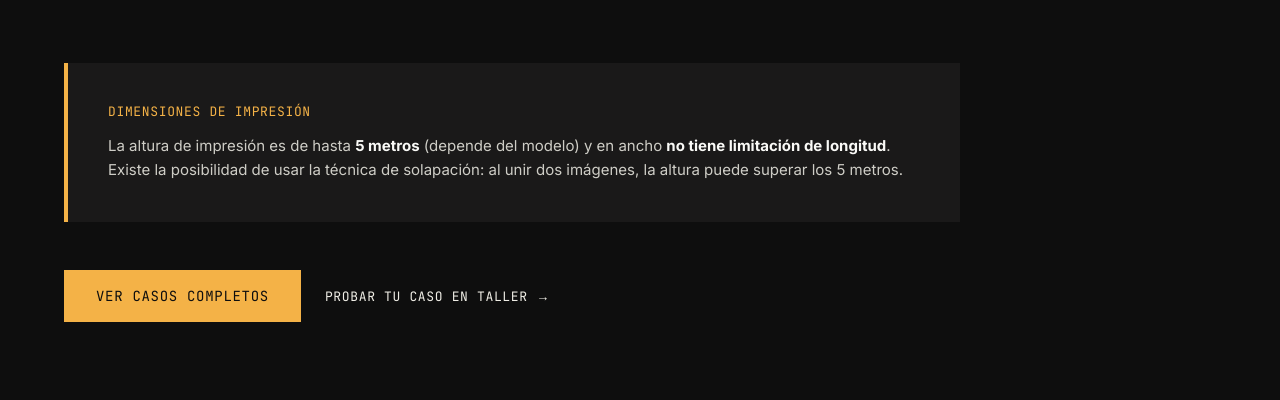
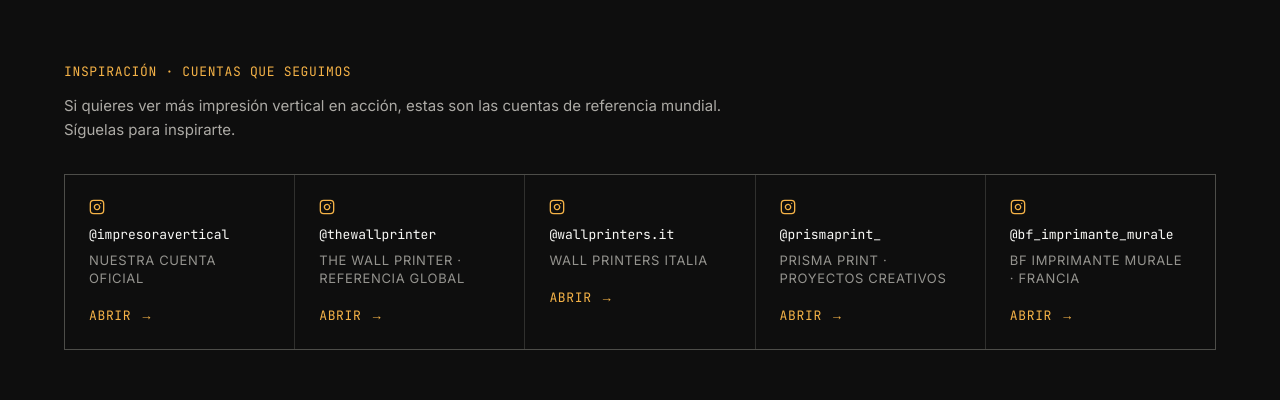
Before and after one commit to ImpresoraVertical/impresoravertical-web, a Next.js app: page / in a window 1280 px wide. Shown: the part 9939-10339 px from the top of the page. Built offline with nearby package versions, Linux system fonts and the light colour scheme.

Commit message:
Update: 9 casos renombrados + bloque cuentas IG inspiración

```diff
--- a/app/components/home/Galeria.tsx
+++ b/app/components/home/Galeria.tsx
@@ -104,14 +104,43 @@
 
 const CASOS: Caso[] = [
   { code: "01", title: "Oficinas y aparadores", detail: "Decoración corporativa · escaparate · branding interior", instagram: "https://www.instagram.com/reel/ChUnbhJKcN6/" },
-  { code: "02", title: "Espacios culturales", detail: "Decoración de salas · escenografías", instagram: "https://www.instagram.com/p/CnNPQT6LQCz/" },
+  { code: "02", title: "Oficinas corporativas", detail: "Despachos · salas de reunión · branding interior", instagram: "https://www.instagram.com/p/CnNPQT6LQCz/" },
   { code: "03", title: "Remolques y autocaravanas", detail: "Branding exterior · food trucks", instagram: "https://www.instagram.com/reel/C6OixKyNxnB/" },
-  { code: "04", title: "Tablas de skate y deporte", detail: "Producción artesanal · series cortas", instagram: "https://www.instagram.com/reel/CRJdkmuoyIo/" },
-  { code: "05", title: "Persianas comerciales", detail: "Rotulación · escaparate 24/7", instagram: "https://www.instagram.com/reel/ClFLlpTDU2f/" },
+  { code: "04", title: "Pabellones deportivos", detail: "Branding institucional · murales de gran formato", instagram: "https://www.instagram.com/reel/CRJdkmuoyIo/" },
+  { code: "05", title: "Escaparates comerciales", detail: "Rotulación · escaparate 24/7", instagram: "https://www.instagram.com/reel/ClFLlpTDU2f/" },
   { code: "06", title: "Escuelas y centros educativos", detail: "Pasillos · biblioteca · comedor", instagram: "https://www.instagram.com/p/CM49krsItKG/" },
   { code: "07", title: "Murales callejeras", detail: "Arte urbano · fachadas · street art", instagram: "https://www.instagram.com/reel/DO6VUVIDML8/" },
-  { code: "08", title: "Pabellones deportivos", detail: "Branding institucional · murales", instagram: "https://www.instagram.com/p/CECnCRNgfLO/" },
-  { code: "09", title: "Réplicas de cuadros y arte", detail: "Reproducción museística · fidelidad 2880 dpi", instagram: "https://www.instagram.com/reel/CofnnoFgmtF/" },
+  { code: "08", title: "Persianas comerciales", detail: "Cierre nocturno con identidad · branding 24/7", instagram: "https://www.instagram.com/p/CECnCRNgfLO/" },
+  { code: "09", title: "Polipel para tapizar", detail: "Tejidos técnicos personalizados · tapicería a medida", instagram: "https://www.instagram.com/reel/CofnnoFgmtF/" },
+];
+
+/* Cuentas de Instagram de inspiración sobre impresoras verticales */
+const CUENTAS_INSPIRACION = [
+  {
+    handle: "@impresoravertical",
+    label: "Nuestra cuenta oficial",
+    url: "https://www.instagram.com/impresoravertical/reels/",
+  },
+  {
+    handle: "@thewallprinter",
+    label: "The Wall Printer · referencia global",
+    url: "https://www.instagram.com/thewallprinter/",
+  },
+  {
+    handle: "@wallprinters.it",
+    label: "Wall Printers Italia",
+    url: "https://www.instagram.com/wallprinters.it/",
+  },
+  {
+    handle: "@prismaprint_",
+    label: "Prisma Print · proyectos creativos",
+    url: "https://www.instagram.com/prismaprint_/",
+  },
+  {
+    handle: "@bf_imprimante_murale",
+    label: "BF Imprimante Murale · Francia",
+    url: "https://www.instagram.com/bf_imprimante_murale/",
+  },
 ];
 
 /* Icono Instagram inline */
@@ -242,6 +271,43 @@
           </div>
         </div>
 
+        {/* BLOQUE 2.5 — INSPIRACIÓN · cuentas de Instagram */}
+        <div className="mb-20">
+          <div className="font-mono text-eyebrow uppercase tracking-wider text-ocre-300 mb-3">
+            Inspiración · cuentas que seguimos
+          </div>
+          <p className="text-body text-bone/70 max-w-2xl mb-8">
+            Si quieres ver más impresión vertical en acción, estas son las
+            cuentas de referencia mundial. Síguelas para inspirarte.
+          </p>
+          <div className="grid sm:grid-cols-2 lg:grid-cols-5 gap-px bg-bone/15 border border-bone/15">
+            {CUENTAS_INSPIRACION.map((cuenta) => (
+              <a
+                key={cuenta.url}
+                href={cuenta.url}
+                target="_blank"
+                rel="noopener noreferrer"
+                className="bg-ink p-6 space-y-3 hover:bg-cobalto-900 transition-colors group"
+              >
+                <div className="text-ocre-300 group-hover:text-ocre-200 transition-colors">
+                  <IconInstagram />
+                </div>
+                <div>
+                  <div className="font-mono text-body-sm text-paper leading-tight break-all">
+                    {cuenta.handle}
+                  </div>
+                  <p className="font-sans text-eyebrow uppercase tracking-wider text-bone/60 mt-2">
+                    {cuenta.label}
+                  </p>
+                </div>
+                <div className="font-mono text-eyebrow uppercase tracking-wider text-ocre-300 pt-2">
+                  Abrir →
+                </div>
+              </a>
+            ))}
+          </div>
+        </div>
+
         {/* BLOQUE 3 — DIMENSIONES */}
         <div className="bg-bone/5 border-l-4 border-ocre-300 p-8 lg:p-10 max-w-4xl mb-12">
           <div className="font-mono text-eyebrow uppercase tracking-wider text-ocre-300 mb-3">
```
